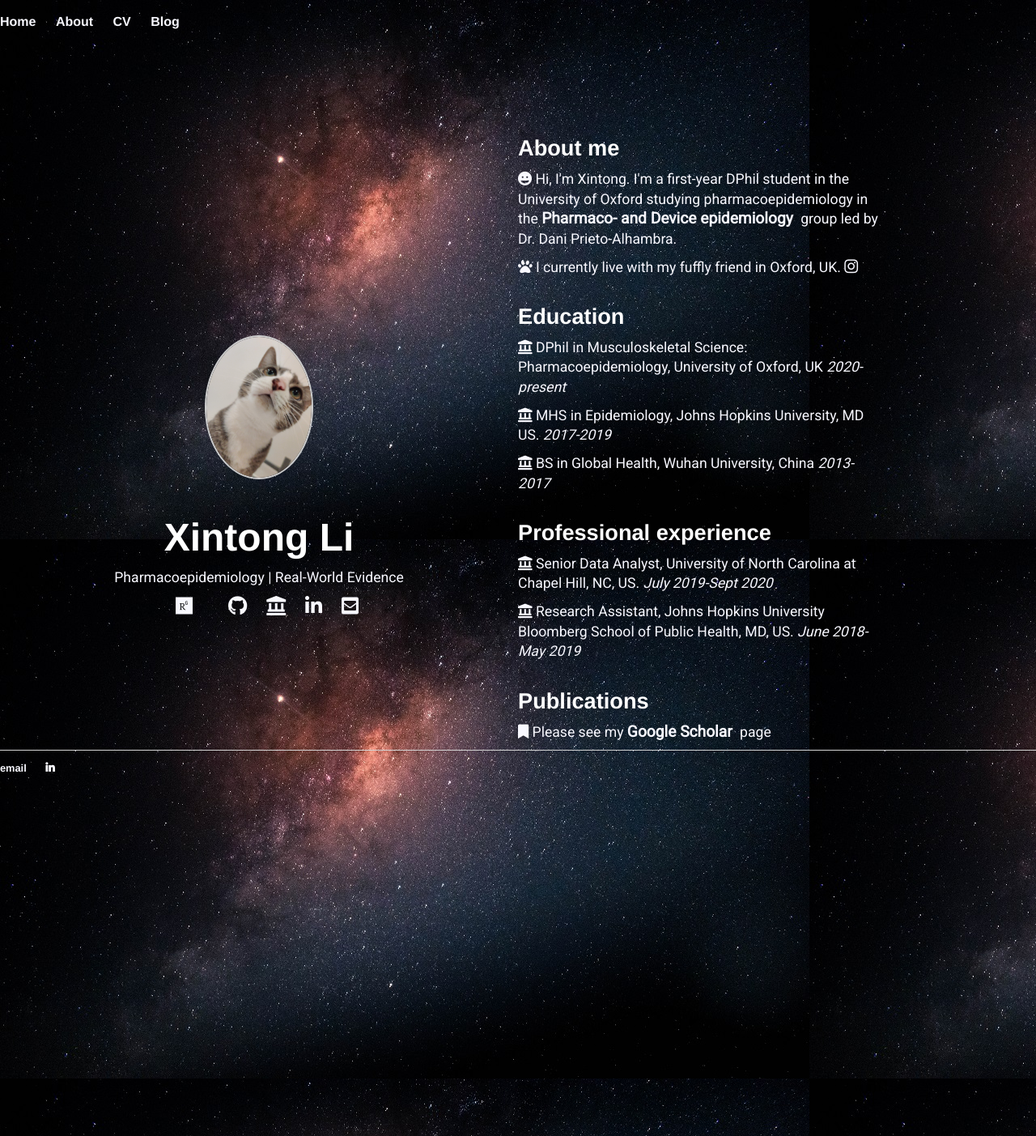
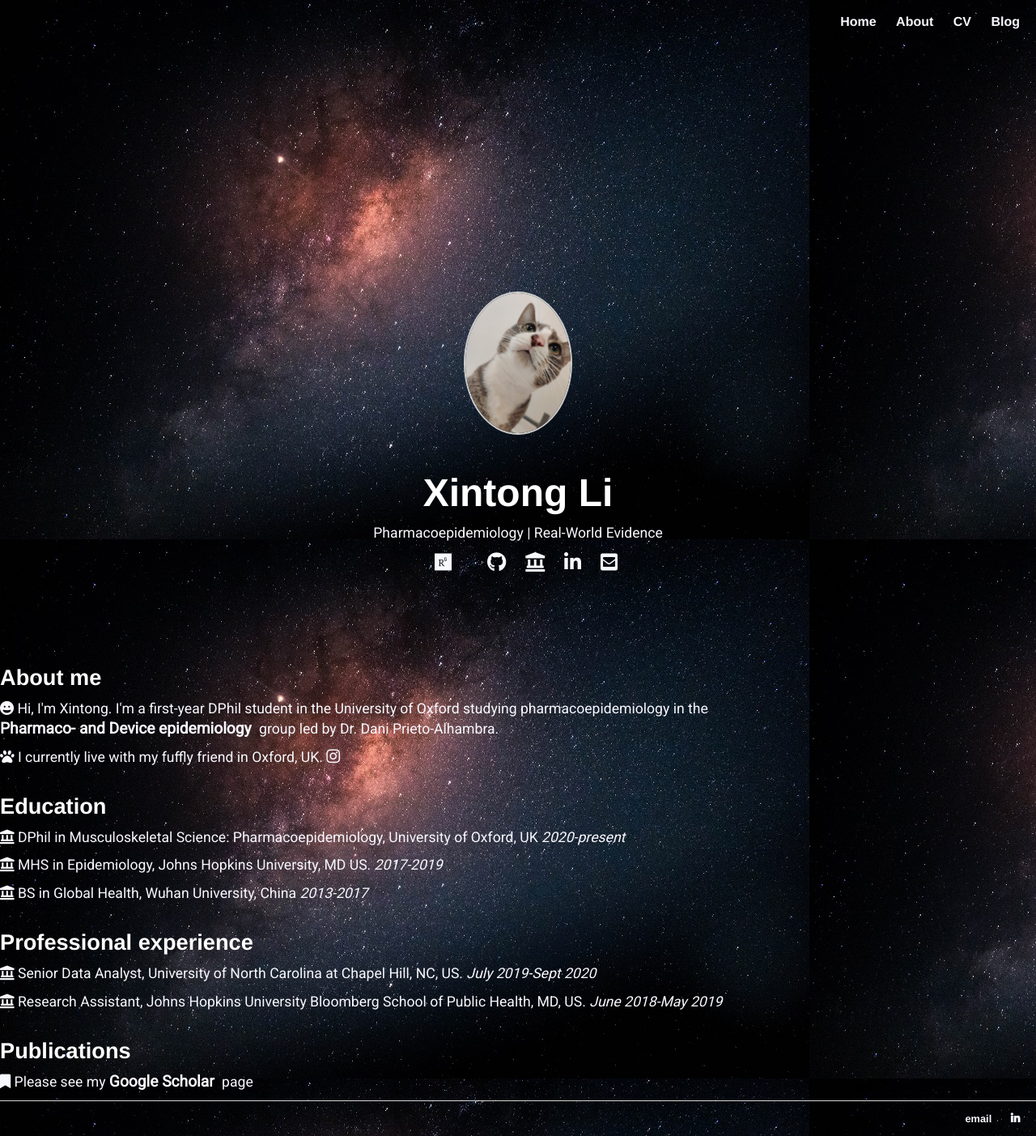
Before and after one commit to Xintong-Li-ZnCu/Xintong-Li-ZnCu.github.io, a Jekyll site: the page built from index.html, in a window 1280 px wide. Shown: the whole page at 81% size. Built offline with Jekyll 4.4.1, drawn with Linux system fonts in a browser that asks for light colours; nearby versions of some CDN libraries; a style sheet for code colours, icons or effects is not loaded.

Commit message:
Update main.css

```diff
--- a/css/main.css
+++ b/css/main.css
@@ -1,10 +1,6 @@
 /* global */
 @import url('https://fonts.googleapis.com/css?family=Roboto');
 
-.grid-2{
-    display: grid;
-    grid-template-columns: repeat(2,1fr);
-}
 
 body{
     margin: 0;
@@ -124,7 +120,12 @@
 h3 { font-size: 2.3em; }
 h4 { font-size: 1.9em; }
 
-nav ul, footer ul { font-size: 1em; font-family: 'Helvetica', 'Arial', 'Sans-Serif'; padding: 0px; list-style: none; font-weight: bold; }
+nav ul, footer ul { font-size: 1em; font-family: 'Helvetica', 'Arial', 'Sans-Serif';
+    padding: 0px;
+    list-style: none;
+    font-weight: bold;
+    float: right;
+}
 nav ul li, footer ul li { display: inline; margin-right: 20px; }
 
 footer { border-top: 1px solid #d5d5d5; font-size: .8em; }
```
